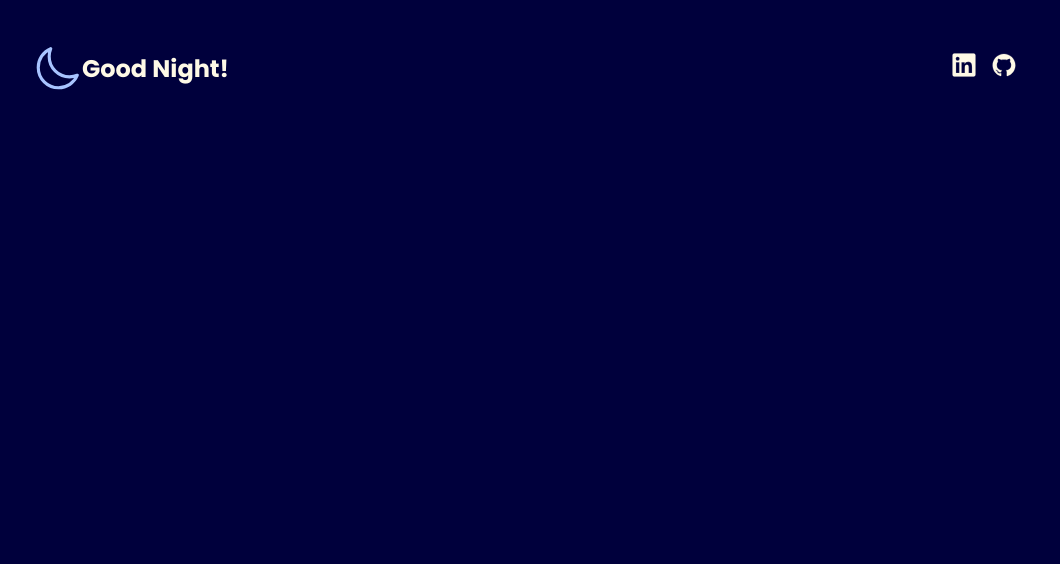
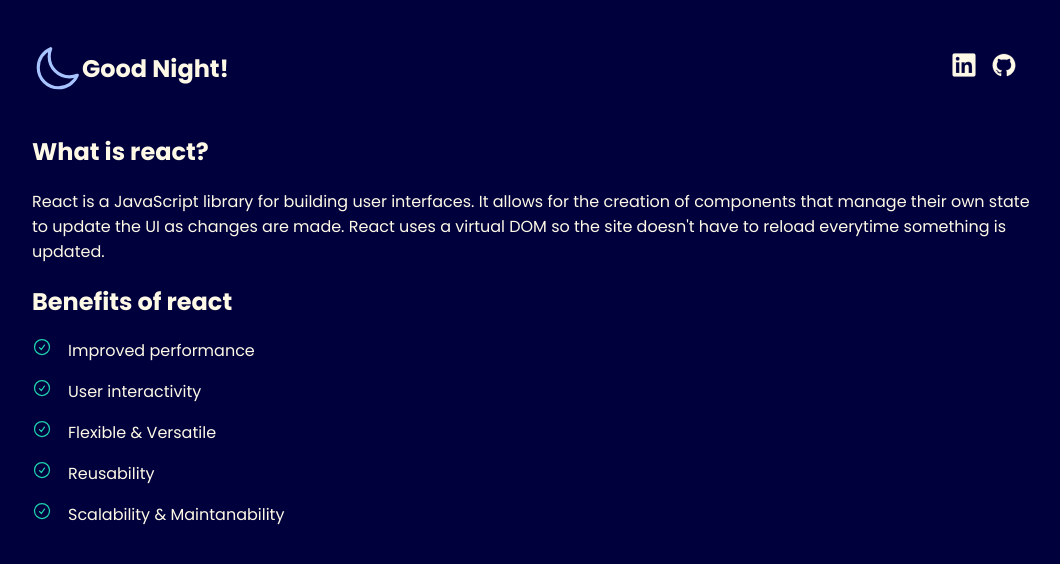
Before and after one commit to BPChance/atlas-react-and-jsx, a React (Vite) app: page / in a window 1280 px wide. Shown: the top 564 px of the page, without its empty margins (108-1168 px from the left). Built offline with nearby package versions, Linux system fonts and the light colour scheme.

Commit message:
created section component and added it to app to display What is react? and benefits of react

```diff
--- a/src/App.jsx
+++ b/src/App.jsx
@@ -1,9 +1,22 @@
 import Header from './components/Header';
+import Section from './components/Section';
 
 function App() {
   return (
     <div className="app">
       <Header />
+      <Section title="What is react?">
+        React is a JavaScript library for building user interfaces. It allows for the creation of components that manage their own state to update the UI as changes are made. React uses a virtual DOM so the site doesn't have to reload everytime something is updated.
+      </Section>
+      <Section title="Benefits of react">
+        <ul>
+          <li>Improved performance</li>
+          <li>User interactivity</li>
+          <li>Flexible & Versatile</li>
+          <li>Reusability</li>
+          <li>Scalability & Maintanability</li>
+        </ul>
+      </Section>
     </div>
   );
 }
--- /dev/null
+++ b/src/components/Section.jsx
@@ -0,0 +1,14 @@
+import { Children, Component } from 'react';
+
+class Section extends Component {
+  render() {
+    return (
+      <section>
+        <h1>{this.props.title}</h1>
+        <p>{this.props.children}</p>
+      </section>
+    );
+  }
+}
+
+export default Section;
```
